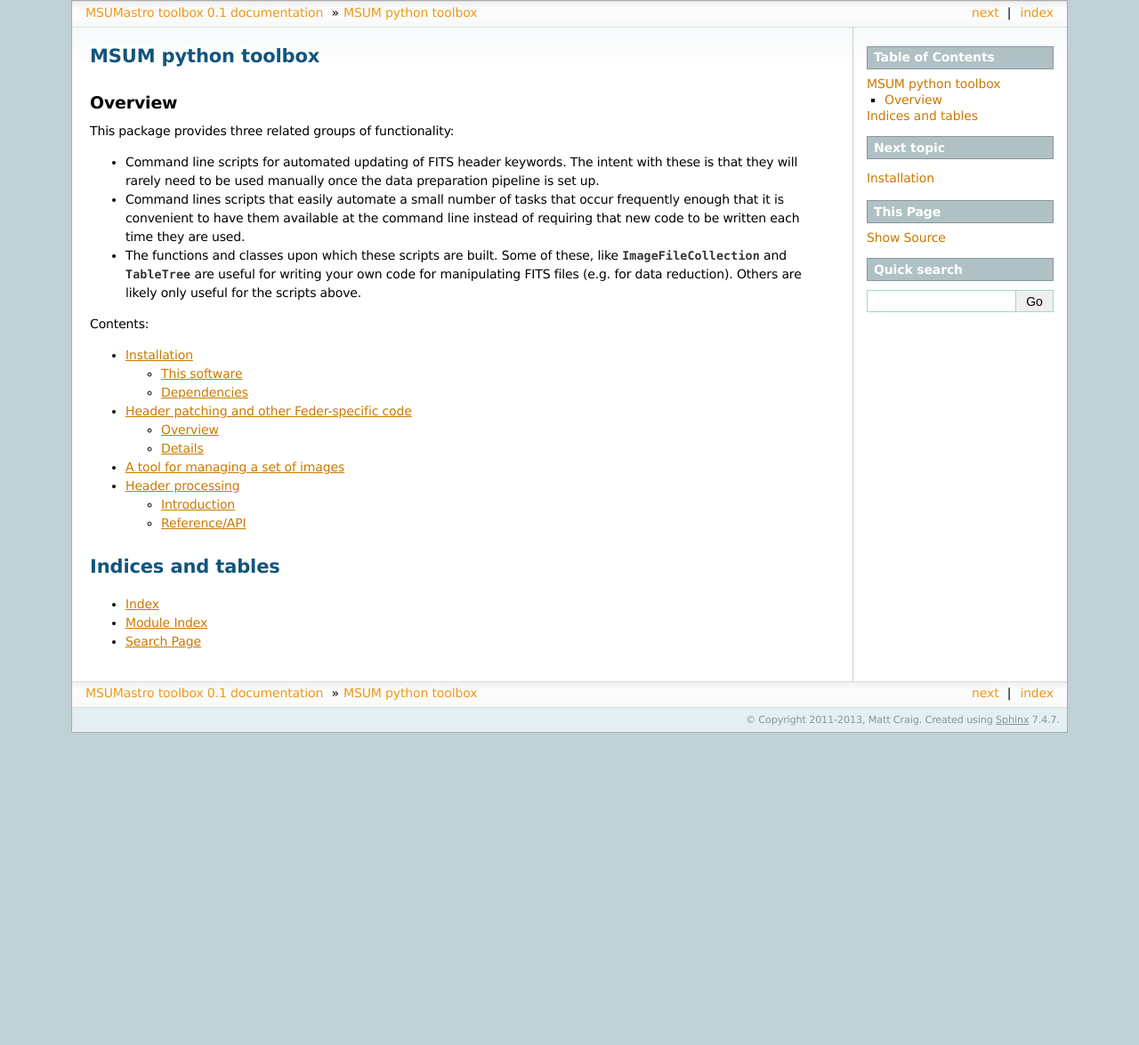
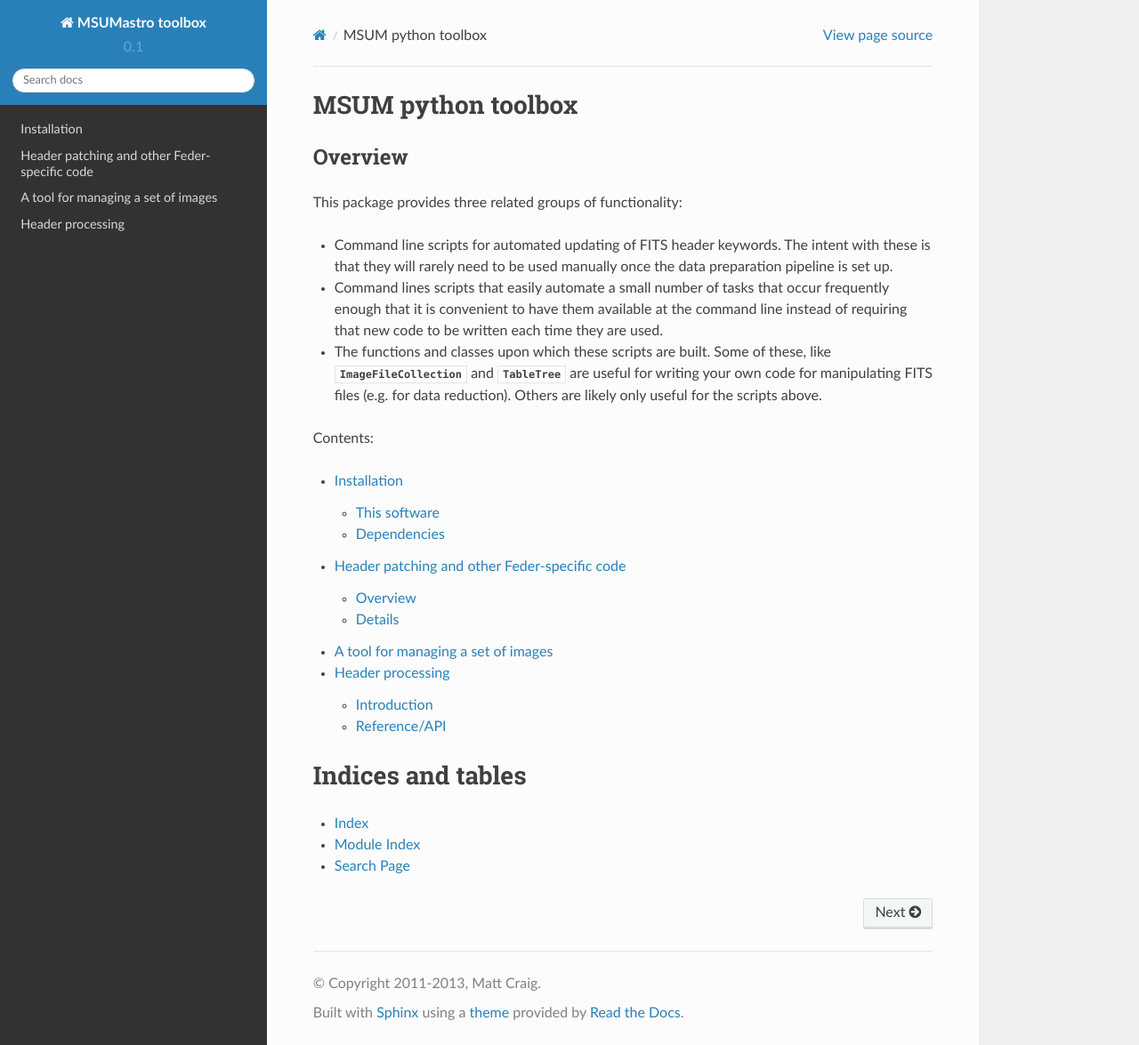
Before and after one commit to mwcraig/msumastro, a Sphinx documentation site: the page built from docs/index.rst, in a window 1280 px wide and 1175 px high. Shown: the whole window at 89% size. Built offline with Sphinx 7.4.7 and the Read the Docs theme 2.0.0, drawn with Linux system fonts in a browser that asks for light colours.

Commit message:
Change default sphinx theme to ReadTheDocs for local build
This will make it easier to see how document changes will look on RTD without needing to push them to github

```diff
--- a/docs/conf.py
+++ b/docs/conf.py
@@ -103,10 +103,10 @@ pygments_style = 'sphinx'
 # The theme to use for HTML and HTML Help pages.  See the documentation for
 # a list of builtin themes.
 on_rtd = os.environ.get('READTHEDOCS', None) == 'True'
-if on_rtd:
-    html_theme = 'default'
-else:
-    html_theme = 'sphinxdoc'
+if not on_rtd:
+    import sphinx_rtd_theme
+    html_theme = 'sphinx_rtd_theme'
+    html_theme_path = [sphinx_rtd_theme.get_html_theme_path()]
 
 # Theme options are theme-specific and customize the look and feel of a theme
 # further.  For a list of options available for each theme, see the
--- a/setup.py
+++ b/setup.py
@@ -29,7 +29,7 @@ setup(
     include_package_data=True,
     install_requires=INSTALL_REQUIRES,
     extras_require={
-        'docs': ['numpydoc', 'sphinx-argparse'],
+        'docs': ['numpydoc', 'sphinx-argparse', 'sphinx_rtd_theme'],
     },
     tests_require=['pytest>1.4', 'pytest-capturelog'] + INSTALL_REQUIRES,
     cmdclass={'test': PyTest},
```
